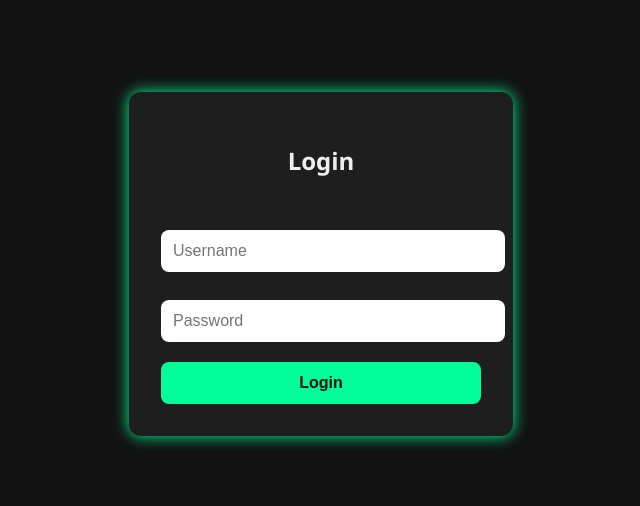
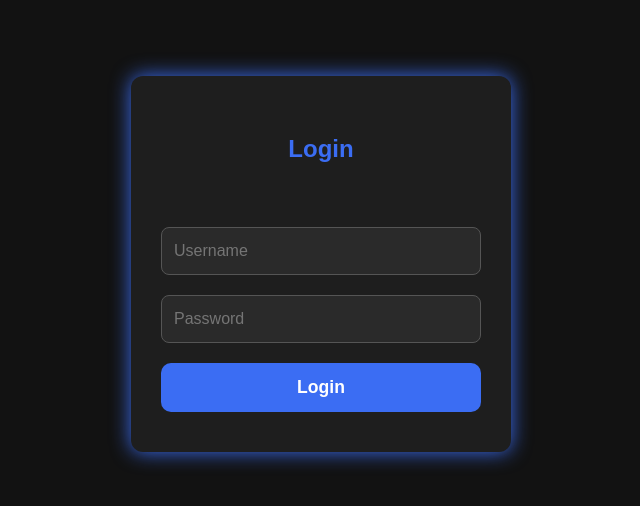
Before and after one commit to aares2ks08/T-rvabender44, a website: page public/index.html in a window 1280 px wide. Shown: the part 136-642 px from the top of the page, without its empty margins (319-959 px from the left). Drawn offline with Linux system fonts and the light colour scheme.

Commit message:
index.html

```diff
--- a/public/index.html
+++ b/public/index.html
@@ -3,55 +3,82 @@
 <head>
 <meta charset="UTF-8" />
 <meta name="viewport" content="width=device-width, initial-scale=1" />
-<title>Dark Login Page</title>
+<title>Dark Centered Login</title>
 <style>
-  body {
+  /* FULL SCREEN CENTERING */
+  html, body {
+    height: 100%;
+    margin: 0;
     background: #121212;
-    color: #eee;
-    font-family: 'Segoe UI', Tahoma, Geneva, Verdana, sans-serif;
+    font-family: Arial, sans-serif;
+    color: #ddd;
     display: flex;
     justify-content: center;
     align-items: center;
-    height: 100vh;
-    margin: 0;
   }
-  #loginBox, #welcomeBox {
-    background: #1e1e1e;
-    padding: 2rem;
+
+  /* LOGIN CONTAINER */
+  #loginBox {
+    background-color: #1e1e1e;
+    padding: 40px 30px;
     border-radius: 12px;
-    box-shadow: 0 0 15px #00ff99;
+    box-shadow: 0 0 20px #3b6df3;
     width: 320px;
     text-align: center;
   }
+
+  /* TITLE */
   h2 {
-    margin-bottom: 1rem;
-  }
-  input {
-    width: 100%;
-    padding: 12px;
-    margin: 8px 0 20px 0;
-    border-radius: 8px;
-    border: none;
-    font-size: 1rem;
-  }
-  button {
-    background: #00ff99;
-    border: none;
-    padding: 12px;
-    width: 100%;
-    font-size: 1rem;
-    border-radius: 8px;
-    cursor: pointer;
-    color: #121212;
+    color: #3b6df3;
+    margin-bottom: 25px;
     font-weight: bold;
   }
+
+  /* INPUT FIELDS */
+  input[type="text"],
+  input[type="password"] {
+    width: 100%;
+    padding: 14px 12px;
+    margin-bottom: 20px;
+    border-radius: 8px;
+    border: 1.5px solid #555;
+    background: #2a2a2a;
+    color: #eee;
+    font-size: 1rem;
+    outline: none;
+    transition: border-color 0.3s ease;
+    box-sizing: border-box;
+  }
+
+  input[type="text"]:focus,
+  input[type="password"]:focus {
+    border-color: #3b6df3;
+  }
+
+  /* BUTTON */
+  button {
+    width: 100%;
+    padding: 14px 0;
+    background-color: #3b6df3;
+    border: none;
+    border-radius: 10px;
+    color: white;
+    font-size: 1.1rem;
+    font-weight: 700;
+    cursor: pointer;
+    transition: background-color 0.3s ease;
+  }
+
   button:hover {
-    background: #00cc77;
+    background-color: #274abe;
   }
+
+  /* ERROR MESSAGE */
   #errorMsg {
-    color: #ff4444;
-    margin-bottom: 10px;
-    min-height: 1.2em;
+    color: #ff4c4c;
+    margin-bottom: 15px;
+    min-height: 1.5em;
+    font-weight: 600;
   }
 </style>
 </head>
@@ -65,21 +92,13 @@
   <button onclick="tryLogin()">Login</button>
 </div>
 
-<div id="welcomeBox" style="display:none;">
-  <h2>Welcome, <span id="userDisplay"></span>!</h2>
-  <p>You are logged in.</p>
-</div>
-
 <script>
   function tryLogin() {
     const user = document.getElementById('username').value.trim();
     const pass = document.getElementById('password').value;
-
     if (user === 'Tissid' && pass === '51area51') {
-      // Success
-      document.getElementById('loginBox').style.display = 'none';
-      document.getElementById('userDisplay').textContent = user;
-      document.getElementById('welcomeBox').style.display = 'block';
+      alert('Welcome, ' + user + '!');
+      // You can redirect or do something else here
     } else {
       document.getElementById('errorMsg').textContent = 'Incorrect username or password';
     }
```
